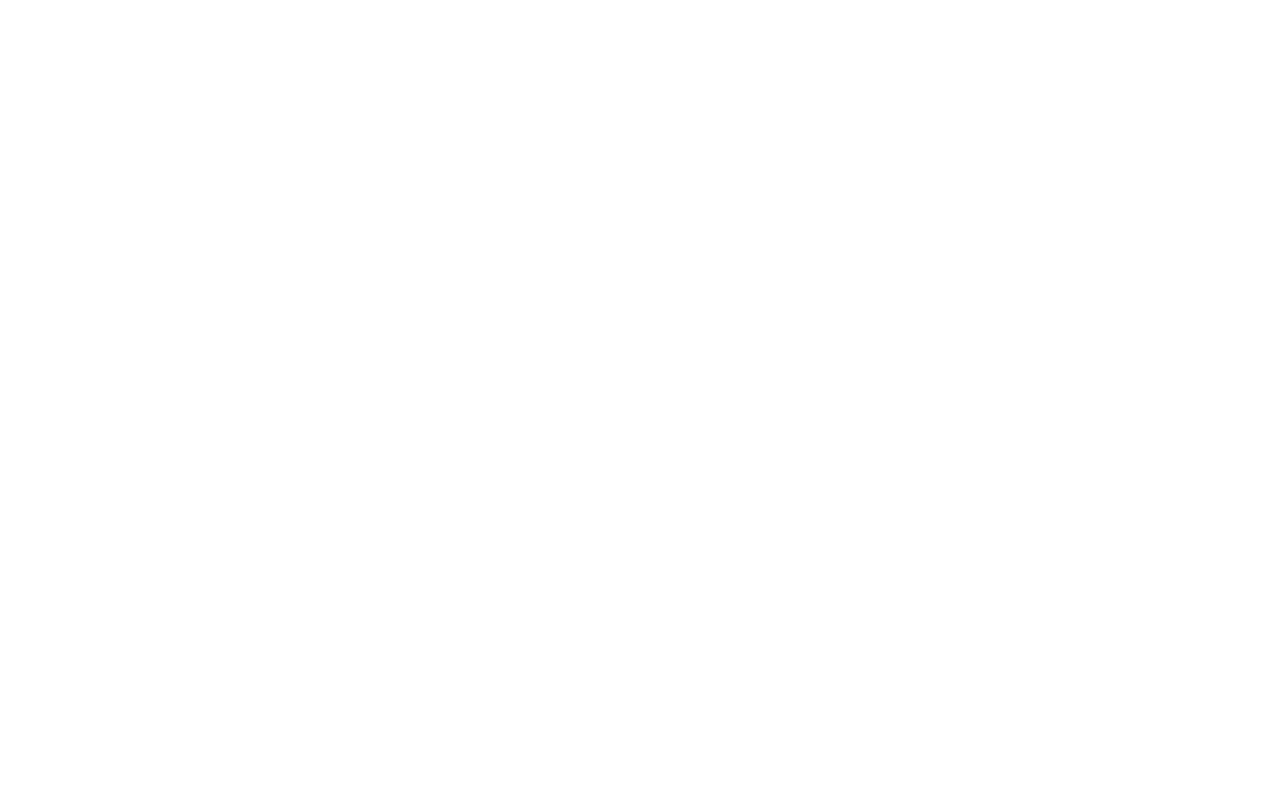
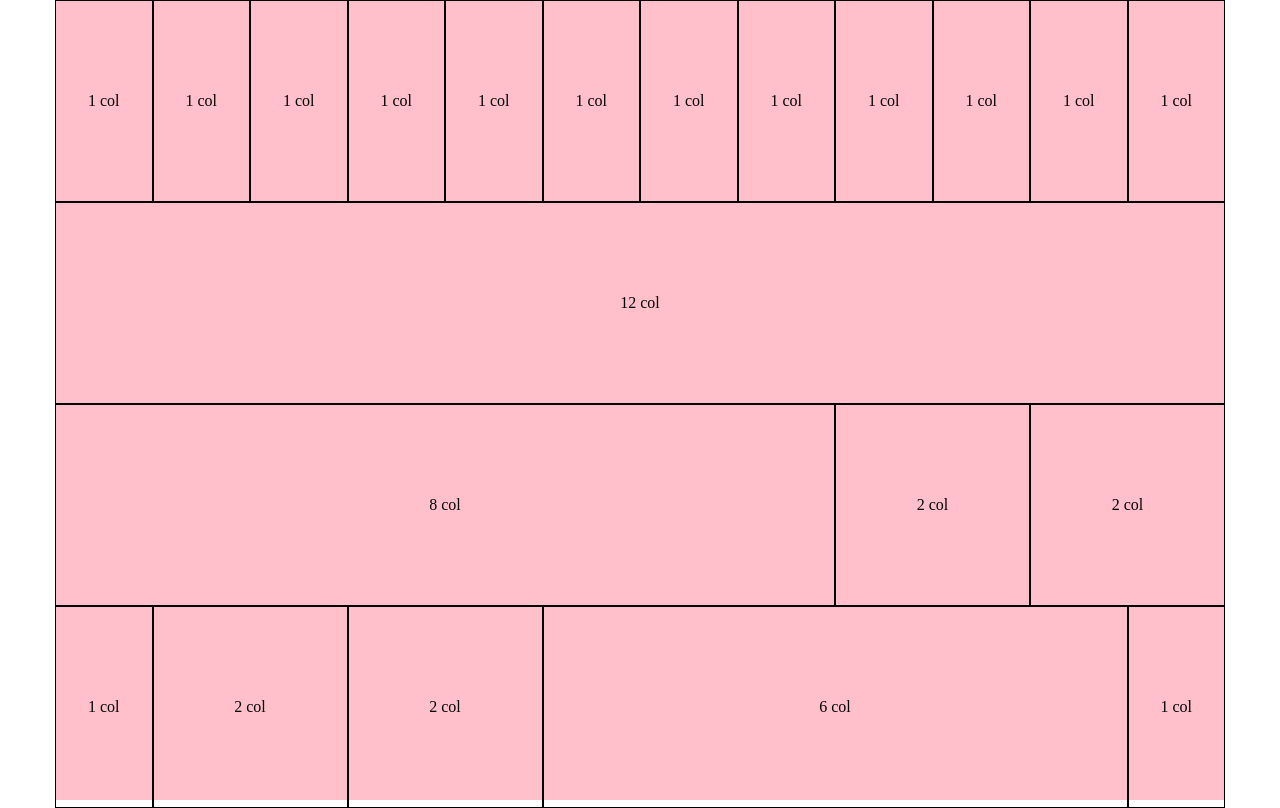
Before and after one commit to Stefano-Bodritti/html-css-12bool, a plain HTML site: page index.html in a window 1280 px wide. Drawn offline with Linux system fonts and the light colour scheme.

Commit message:
Creazione prime 4 righe

```diff
--- /dev/null
+++ b/css/style.css
@@ -0,0 +1,10 @@
+.container {
+  background-color: #ffc0cb;
+  text-align: center;
+  line-height: 200px;
+  height: 200px;
+}
+
+.outer [class*="col-"] {
+  border: 1px solid black;
+}
--- a/index.html
+++ b/index.html
@@ -4,10 +4,49 @@
     <meta charset="UTF-8">
     <meta name="viewport" content="width=device-width, initial-scale=1.0">
     <meta http-equiv="X-UA-Compatible" content="ie=edge">
+    <!-- framework -->
     <link rel="stylesheet" href="css/12bool.css">
+
+    <link rel="stylesheet" href="css/style.css">
     <title>12Bool</title>
   </head>
   <body>
-
+    <!-- prima riga -->
+    <div class="container outer">
+      <div class="col-1">1 col</div>
+      <div class="col-1">1 col</div>
+      <div class="col-1">1 col</div>
+      <div class="col-1">1 col</div>
+      <div class="col-1">1 col</div>
+      <div class="col-1">1 col</div>
+      <div class="col-1">1 col</div>
+      <div class="col-1">1 col</div>
+      <div class="col-1">1 col</div>
+      <div class="col-1">1 col</div>
+      <div class="col-1">1 col</div>
+      <div class="col-1">1 col</div>
+    </div>
+    <!-- fine prima riga -->
+    <!-- seconda riga -->
+    <div class="container outer">
+      <div class="col-12">12 col</div>
+    </div>
+    <!-- fine seconda riga -->
+    <!-- terza riga -->
+    <div class="container outer">
+      <div class="col-8">8 col</div>
+      <div class="col-2">2 col</div>
+      <div class="col-2">2 col</div>
+    </div>
+    <!-- fine terza riga -->
+    <!-- quarta riga -->
+    <div class="container outer">
+      <div class="col-1">1 col</div>
+      <div class="col-2">2 col</div>
+      <div class="col-2">2 col</div>
+      <div class="col-6">6 col</div>
+      <div class="col-1">1 col</div>
+    </div>
+    <!-- fine quarta riga -->
   </body>
 </html>
```
Lines whose indentation alone changed are shown as unchanged.
